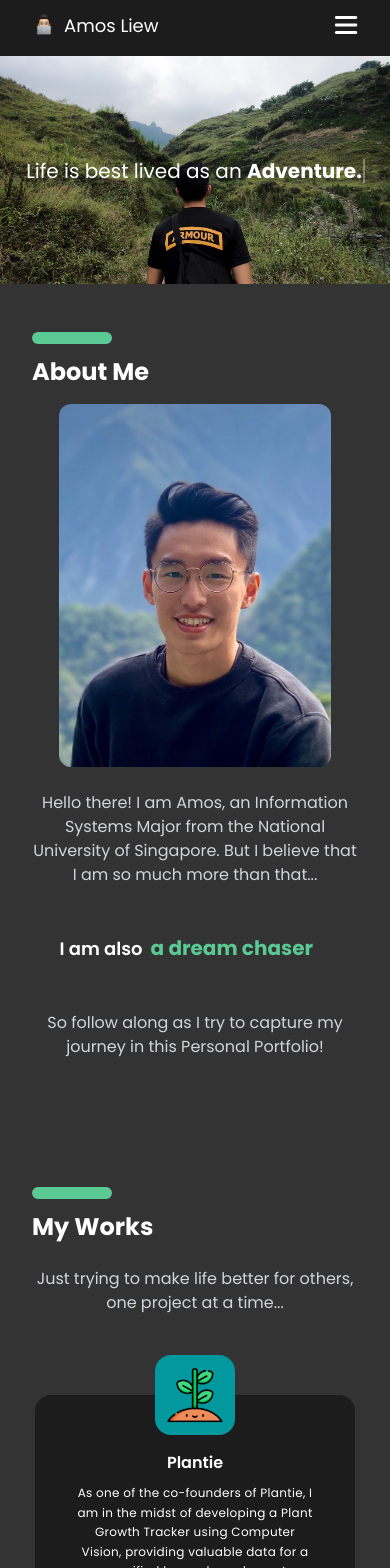
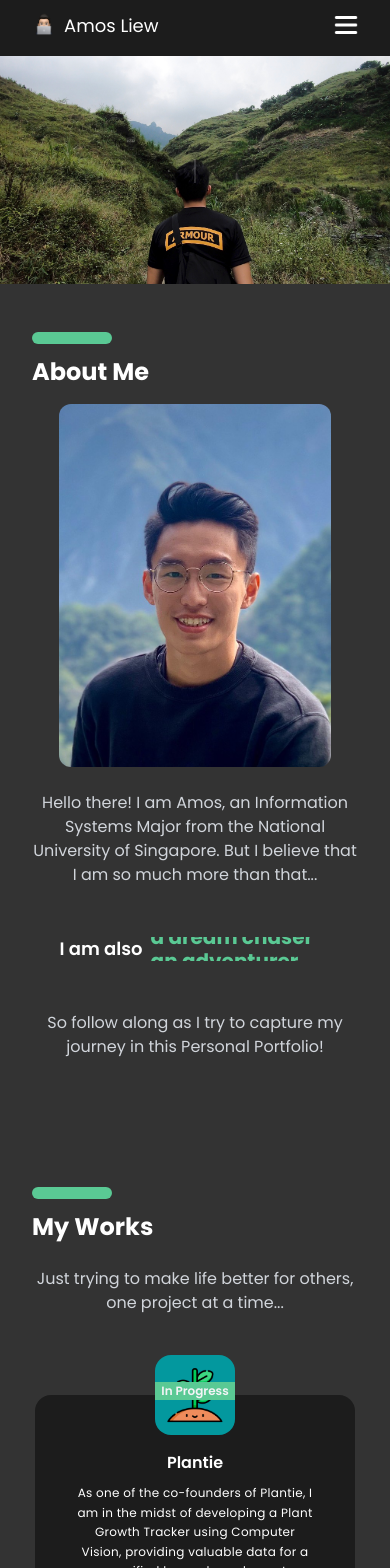
Before and after one commit to amoscookeh/personal-portfolio, a React (Create React App) app: page / in a window 390 px wide. Shown: the top 1568 px of the page. Built offline with nearby package versions, Linux system fonts and the light colour scheme.

Commit message:
Added loading page animation

```diff
--- a/src/App.css
+++ b/src/App.css
@@ -27,12 +27,3 @@
 .App-link {
   color: #61dafb;
 }
-
-@keyframes App-logo-spin {
-  from {
-    transform: rotate(0deg);
-  }
-  to {
-    transform: rotate(360deg);
-  }
-}
--- a/src/App.js
+++ b/src/App.js
@@ -1,6 +1,7 @@
-import React, { useState } from "react";
+import React, { useState, useEffect } from "react";
 
 // Components
+import LoadingPage from "./components/loadingpage/LoadingPage";
 import Navbar from "./components/navbar/Navbar";
 import NavItem from "./components/navbar/NavItem";
 import Hero from "./components/hero/Hero";
@@ -13,21 +14,39 @@ import Socials from "./components/socials/Socials";
 // Data
 import { navData } from "./data";
 
-// Sidebar management
-
 function App() {
   const [showMenu, setShowMenu] = useState(false);
+  const [loadPage, setLoadPage] = useState(false);
 
   const closeSideMenu = () => {
     setShowMenu(false);
   }
 
+
+  useEffect(() => {
+    const min = 4000;
+    const max = 6000;
+    const loadTime = Math.floor(Math.random() * (max - min)) + min;
+    setLoadPage(true);
+    setTimeout(() => {
+      setLoadPage(false);
+    }, loadTime);
+  }, []);
+
   return (
     <>
+      {
+        loadPage ? (
+          <div className="flex h-screen justify-center items-center mx-auto">
+            <LoadingPage />
+          </div>
+        ) : (<></>)
+      }
+      <div className={`${loadPage ? "hidden" : ""}`}>
         <Navbar setShowMenu={setShowMenu} showMenu={showMenu}>
           {navData.map((item, index) => {
             return (
-            <NavItem key={index} index={index} closeSideMenu={closeSideMenu} item={item} showMenu={showMenu}/>
+              <NavItem key={index} index={index} closeSideMenu={closeSideMenu} item={item} showMenu={showMenu} />
             );
           })}
         </Navbar >
@@ -43,6 +62,7 @@ function App() {
         <Adventures />
 
         <Socials />
+      </div>
 
     </>
   );
--- a/src/components/hero/Hero.jsx
+++ b/src/components/hero/Hero.jsx
@@ -12,7 +12,7 @@ const Hero = () => {
         <>
             <div id="home" className="relative w-full h-auto overflow-hidden">
                 <img src={heroImg} alt="" className="object-cover w-full h-full" />
-                <div className="anim-typewriter line-1 hero-image absolute mx-auto w-full inset-x-0 text-xl md:text-5xl text-center leading-6 translate-y-1/2">
+                <div className={`anim-typewriter line-1 hero-image absolute mx-auto w-full inset-x-0 text-xl md:text-5xl text-center leading-6 translate-y-1/2`}>
                     <span>{heroData.quote}</span>
                     <span className="font-bold">{heroData.emphasis}</span>
                 </div>
--- /dev/null
+++ b/src/components/loadingpage/LoadingPage.jsx
@@ -0,0 +1,12 @@
+import React from "react";
+
+const LoadingPage = () => (
+    <span className="back">
+        <span>A</span>
+        <span>M</span>
+        <span>O</span>
+        <span>S</span>
+    </span>
+);
+
+export default LoadingPage;
--- a/src/components/myworks/WorksCard.jsx
+++ b/src/components/myworks/WorksCard.jsx
@@ -7,7 +7,12 @@ const WorksCard = ({ projectLogo, projectName, projectDetails, projectLink, inPr
         <>
             <div key={projectName} className="bg-dark-body rounded-2xl w-80 h-72 md:h-80 mt-14 flex-col items-center justify-center mx-auto relative">
                 <div className="w-1/4 block absolute -top-10 left-0 right-0 mx-auto">
-                    <img src={projectLogo} alt="" className="rounded-2xl" />
+                    <img src={projectLogo} alt="" className={`rounded-2xl ${inProgress ? "hover:grayscale" : ""}`} />
+                    {inProgress ? (
+                        <div class="absolute top-1/3 left-0 w-full bg-theme">
+                            <p class="leading-normal font-semibold text-center text-xs text-gray-100">In Progress</p>
+                        </div>
+                    ) : (<></>)}
                 </div>
                 <div className="flex-col text-center pt-14">
                     <div className="font-semibold text-base md:text-lg">
@@ -17,7 +22,7 @@ const WorksCard = ({ projectLogo, projectName, projectDetails, projectLink, inPr
                         {projectDetails}
                     </p>
                     <div className="absolute bottom-5 left-0 right-0 mx-auto ">
-                        <button disabled={inProgress}
+                        <button
                             onClick={(e) => {
                                 e.preventDefault();
                                 window.open(
--- a/src/data.js
+++ b/src/data.js
@@ -45,7 +45,7 @@ export const myWorksData = {
             projectLogo: PlantieLogo,
             projectName: "Plantie",
             projectDetails: "As one of the co-founders of Plantie, I am in the midst of developing a Plant Growth Tracker using Computer Vision, providing valuable data for a gamified home-based smart gardening experience.",
-            projectLink: "https://t.me/PayMePls_Bot",
+            projectLink: "https://youtu.be/pgNHAWsMWC0",
             inProgress: true
         },
         {
--- a/src/index.css
+++ b/src/index.css
@@ -49,6 +49,7 @@ html, body {
 
 /* Animation */
 .anim-typewriter{
+
     animation: typewriter 4s steps(35) 1s 1 normal both,
                blinkTextCursor 500ms steps(35) infinite normal;
     }
@@ -78,3 +79,37 @@ html, body {
       top: -4.8em;
     }
 }
+
+.back span {
+    font-size:3em;
+    display:table-cell;
+    padding: 0 15px;
+    line-height: 100px;
+    animation:jumb 2s infinite;
+}
+@keyframes jumb {
+    0% {
+        transform:translateY(0px);
+        @apply text-gray-300 font-normal
+    }
+    50% {
+        transform:translateY(-30px);
+        @apply text-theme font-bold
+    }
+    100% {
+        transform:translateY(0px);
+        @apply text-gray-300 font-normal
+    }
+}
+.back span:nth-child(1) {
+    animation-delay:0s;
+}
+.back span:nth-child(2) {
+    animation-delay:.1s;
+}
+.back span:nth-child(3) {
+    animation-delay:.2s;
+}
+.back span:nth-child(4) {
+    animation-delay:.3s;
+}
--- a/tailwind.config.js
+++ b/tailwind.config.js
@@ -23,6 +23,16 @@ module.exports = {
       lg: "1280px",
       // => @media (min-width: 1280px) { ... }
     },
+    keyframes: {
+      'shiftup': {
+        '0%, 100%': { transform: 'translateY(0px)' },
+        '50%': { transform: 'translateY(-30px)' },
+      }
+    },
+    animation: {
+      'spin-slow': 'spin 3s linear infinite',
+      'wave': 'shiftup 2s infinite'
+    },
   },
   variants: {
     extend: {},
```
Lines whose indentation alone changed are shown as unchanged.
